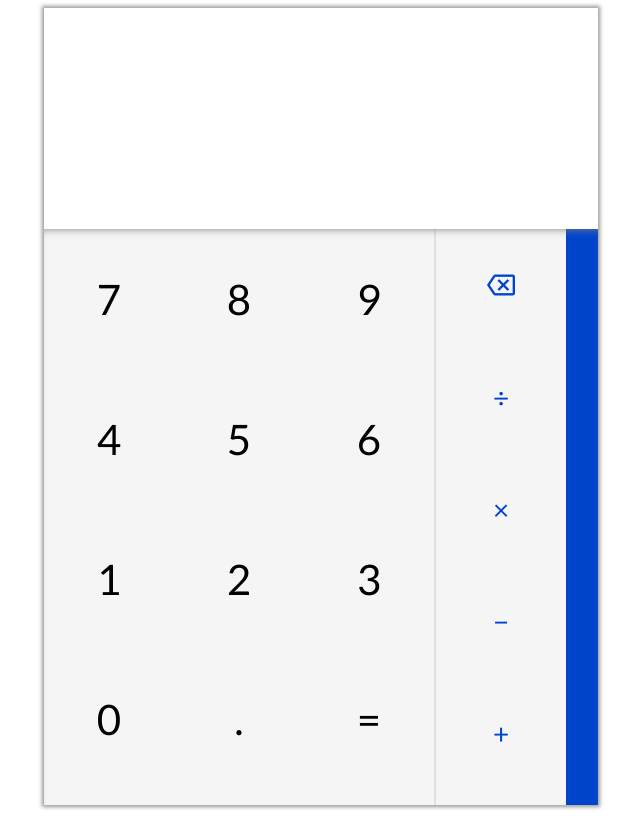
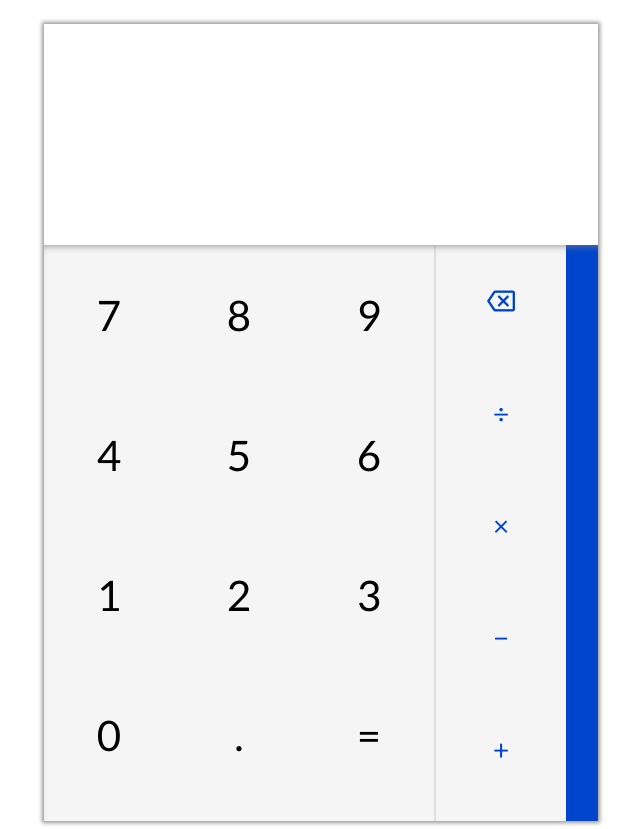
Before and after one commit to onagova/calculator, a plain HTML site: page index.html in a window 1280 px wide. Shown: the whole page, without its empty margins (319-959 px from the left). Drawn offline with Linux system fonts and the light colour scheme.

Commit message:
Adjust margin

```diff
--- a/styles/main.css
+++ b/styles/main.css
@@ -5,7 +5,7 @@ body {
 #calculator-container {
     display: inline-block;
     background-color: gray;
-    margin: 0 auto;
+    margin: 16px auto 0 auto;
     box-shadow: 0 0 4px 2px hsl(0, 0%, 60%);
     font-family: 'Lato', sans-serif;
 }
```
